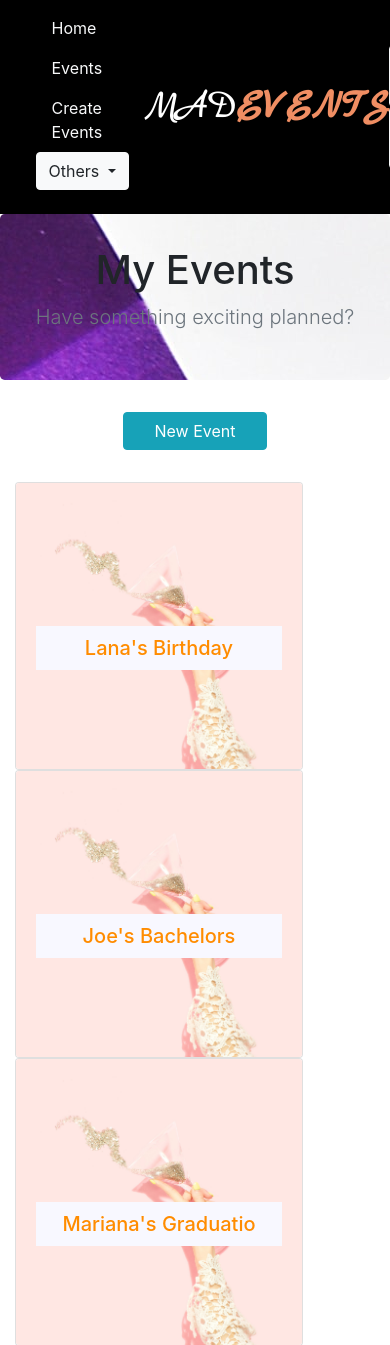
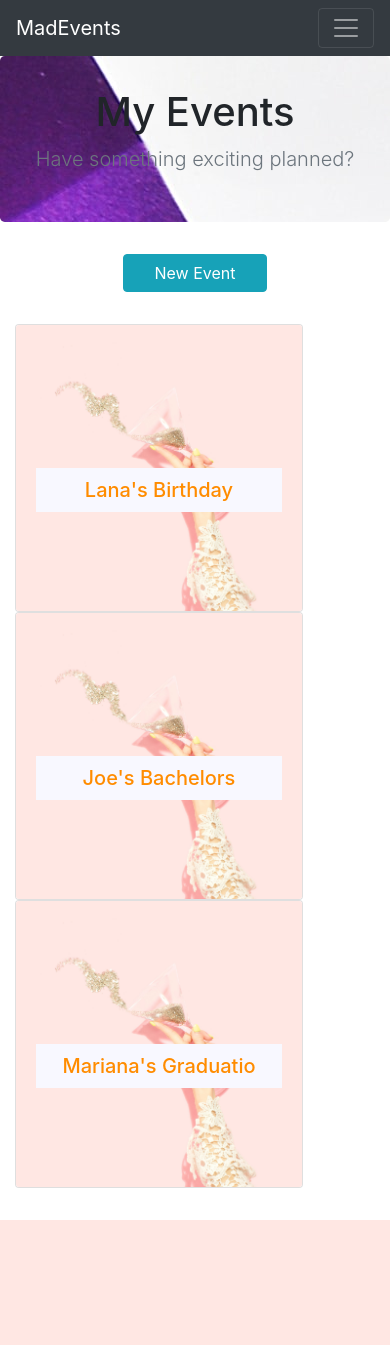
Before and after one commit to andreavillegasm/MadEvents, a PHP site: page /eventdashboard.php in a window 390 px wide; the page is wider, and only the part inside the window is pictured. Shown: the top 1345 px of that part. After the commit the page ends 1220 px from the top of that part, so only its background shows below. Run offline with PHP 8.4, Linux system fonts and the light colour scheme; some libraries are stand-ins or nearby versions.

Commit message:
Tim: navigation hamburger

```diff
--- a/css/style.css
+++ b/css/style.css
@@ -33,6 +33,10 @@ html {
 .logo span {
     font-weight: bold;
     color: #f08e63;
+}
+
+html{
+    overflow-x: hidden;
 }
 
 main {
@@ -153,8 +157,9 @@ footer {
     margin-bottom: 5em;
 }
 
-.login-container .card-body {
+.card-body {
     padding: 2rem;
+    background-color: black;
 }
 
 .login-container .btn-google {
--- a/nav_header.php
+++ b/nav_header.php
@@ -1,5 +1,3 @@
-<link src="css/bootstrap.min.css"/>
-
 <link rel="stylesheet" type="text/css" href="css/style.css">
 <link rel="stylesheet" href="https://stackpath.bootstrapcdn.com/bootstrap/4.3.1/css/bootstrap.min.css"
       integrity="sha384-ggOyR0iXCbMQv3Xipma34MD+dH/1fQ784/j6cY/iJTQUOhcWr7x9JvoRxT2MZw1T" crossorigin="anonymous">
@@ -18,21 +16,24 @@
         integrity="sha384-JjSmVgyd0p3pXB1rRibZUAYoIIy6OrQ6VrjIEaFf/nJGzIxFDsf4x0xIM+B07jRM"
         crossorigin="anonymous"></script>
 <header>
-    <div class="header-navigation">
-        <div class="header-nav-content">
-            <div class="d-flex justify-content-between align-items-center">
-                <div class="nav-link">
-                    <ul class="list-inline">
-                        <li class="list-inline-item">
-                            <a class="nav-link text-light" href="index.php">Home</a>
+    <nav class="navbar navbar-expand-md navbar-dark bg-dark">
+        <a class="navbar-brand" href="#">MadEvents</a>
+        <button class="navbar-toggler" type="button" data-toggle="collapse" data-target="#navbarCollapse"
+                aria-controls="navbarCollapse" aria-expanded="false" aria-label="Toggle navigation">
+            <span class="navbar-toggler-icon"></span>
+        </button>
+        <div class="collapse navbar-collapse" id="navbarCollapse">
+            <ul class="navbar-nav mr-auto">
+                <li class="nav-item active">
+                    <a class="nav-link" href="index.php">Home</a>
                 </li>
-                        <li class="list-inline-item">
-                            <a class="nav-link text-light" href="eventdashboard.php">Events</a>
+                <li class="nav-item">
+                    <a class="nav-link" href="eventdashboard.php">Events</a>
                 </li>
-                        <li class="list-inline-item">
-                            <a class="nav-link text-light" href="newevent.php">Create Events</a>
+                <li class="nav-item">
+                    <a class="nav-link" href="newevent.phpp">Create Events</a>
                 </li>
-                        <li class="list-inline-item">
+                <li class="nav-item">
                     <div class="dropdown">
                         <button class="btn btn-light dropdown-toggle" type="button" id="dropdownMenuNav"
                                 data-toggle="dropdown" aria-haspopup="true" aria-expanded="true">
@@ -49,15 +50,17 @@
                         </ul>
                     </div>
                 </li>
+
             </ul>
-                </div>
-
-                <div class="logo">MAD<span>EVENTS</span></div>
-
+            <ul class="navbar-nav">
+                <li class="nav-item">
                     <div class="login-btn">
                         <a href="signup.php" class="btn btn-outline-light">Sign In</a>
                         <a href="login.php" class="btn btn-outline-light">Sign Up</a>
                     </div>
+                </li>
+            </ul>
+
         </div>
-        </div>
+    </nav>
 </header>
```
Also changed, not shown: index.php (+5 -5 lines). Lines whose indentation alone changed are shown as unchanged.
